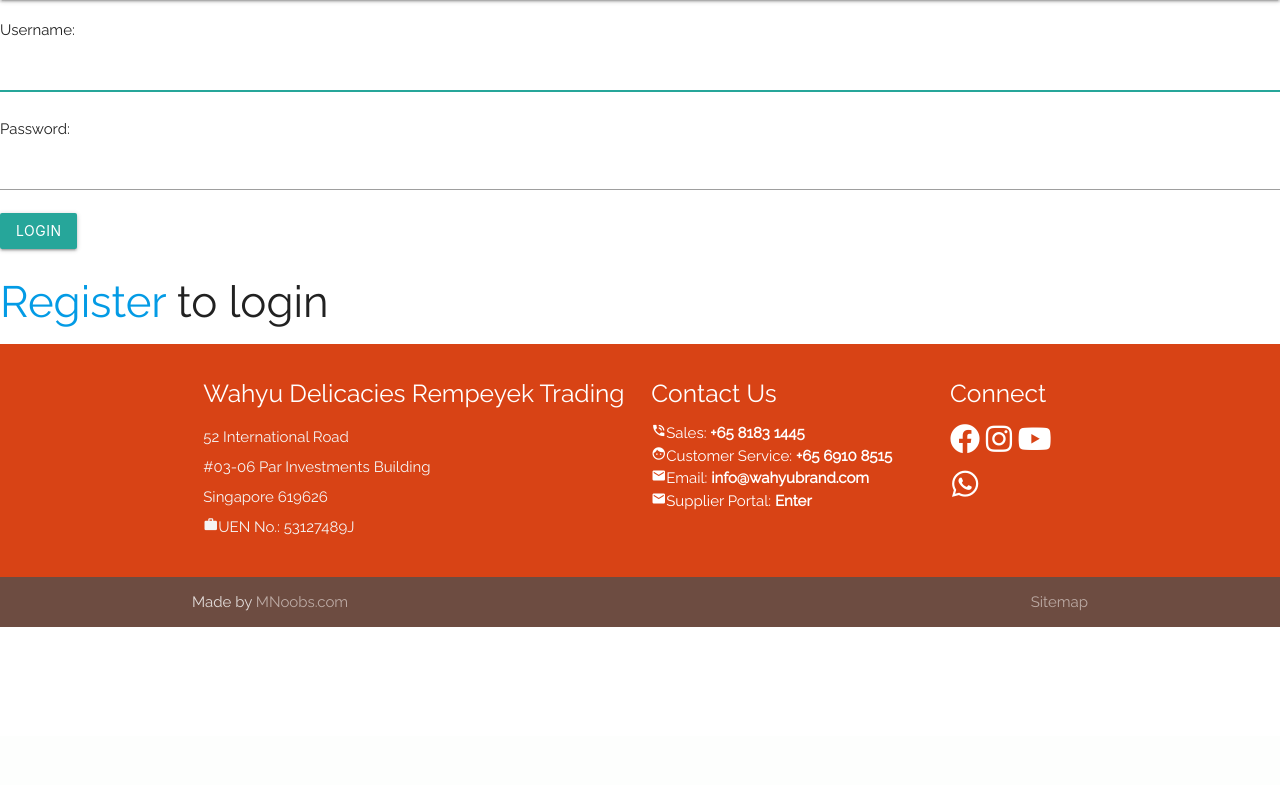
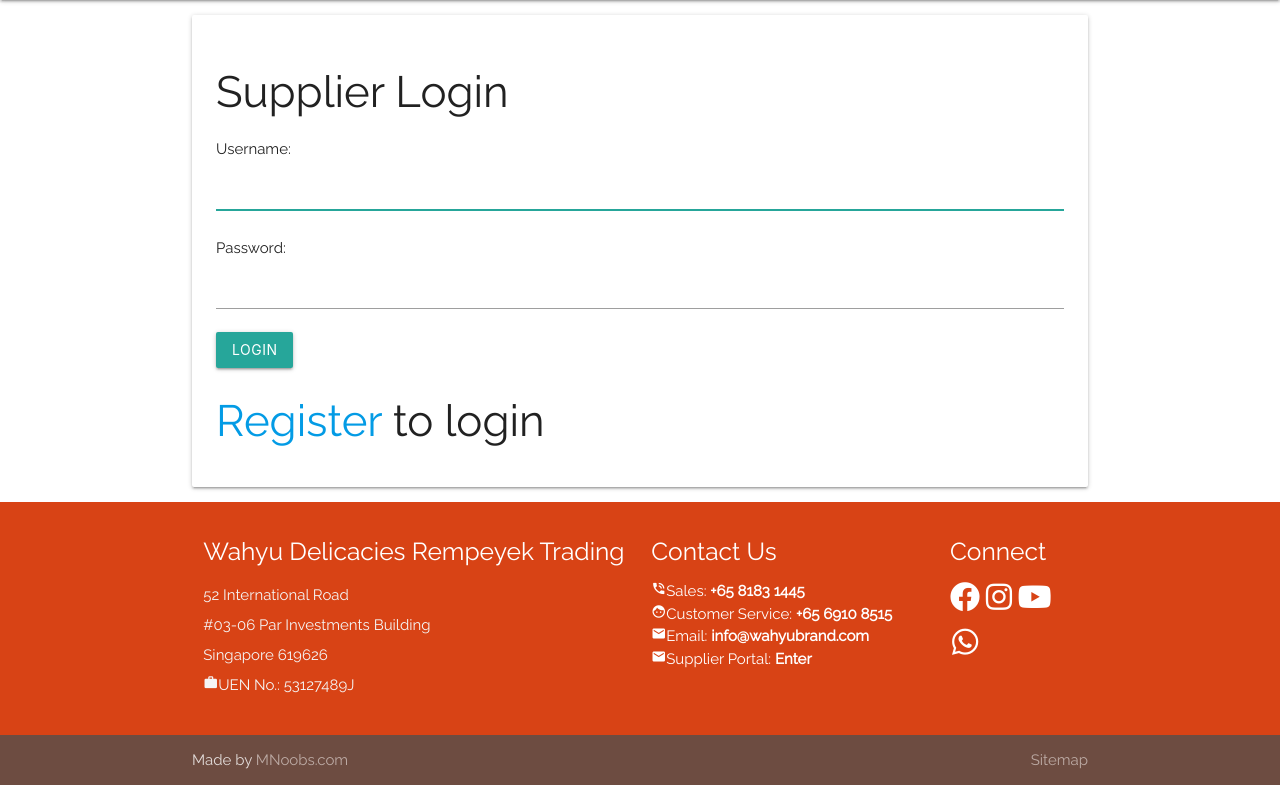
Before and after one commit to itmacronoobs/wahyuproject, a Django app: page /accounts/login/ in a window 1280 px wide. Shown: the part 64-849 px from the top of the page. Before the commit the page ends 691 px from the top, so only its background shows below. Run offline with Django 3.2, Linux system fonts and the light colour scheme; some libraries are stand-ins or nearby versions.

Commit message:
update login and registration page

```diff
--- a/wahyuproject/main/templates/main/order.html
+++ b/wahyuproject/main/templates/main/order.html
@@ -13,9 +13,9 @@
             <div class="row center">
               <h1  style="font-size:30px;"class="header col s12 light">Wahyu Brand Order Form</h1>
               {% if user.is_authenticated %}
-              <p>(Max. 8 line items per order)</p>
+              <p>(Max. 8 line items per order) <a href="{% url 'logout' %}">Logout</a></p>
               {% else %}
-              <p>For Suppliers, please login here: <a href="{% url 'login' %}" class="white-text bold"> Login </a></p>
+              <p>For Suppliers, please login here: <a href="{% url 'login' %}" class=""> Login </a></p>
               {%endif%}
             </div>
           </div>
--- a/wahyuproject/main/templates/registration/login.html
+++ b/wahyuproject/main/templates/registration/login.html
@@ -2,15 +2,20 @@
 {% load static %}
 {% block content %}
 
- 	{% if form.errors %}
-	<p>There's something wrong with what you entered!</p>
-	{% endif %}
-
-	{% if next %}
-	<p>Hey, you can't access that page</p>
-	{% endif %}
 
 
+
+	<div class="container">
+		<p class="center-align">
+		  <div class="card-panel white lighten-3">
+				<h3 id= "Register">Supplier Login</h3>
+				{% if form.errors %}
+				<p>There's something wrong with what you entered!</p>
+				{% endif %}
+
+				{% if next %}
+				<p>Hey, you can't access that page</p>
+				{% endif %}
 			<form id= "loginpage" method = "post" action="{% url 'login' %}">
 				{% csrf_token %}
 
@@ -21,6 +26,11 @@
 				<input type= "hidden" name= "next" value= "{{ next }}">
 			</form>
 			<h3 id= "Register"><a href= "/main/register"> Register </a> to login</h3>
+		  </div>
+		</p>
+	</div>
+
+
 
 
 
```
Also changed, not shown: wahyuproject/main/templates/registration/register.html (+11 -1 lines).
